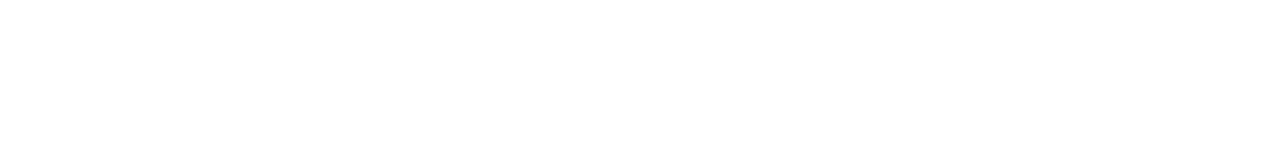
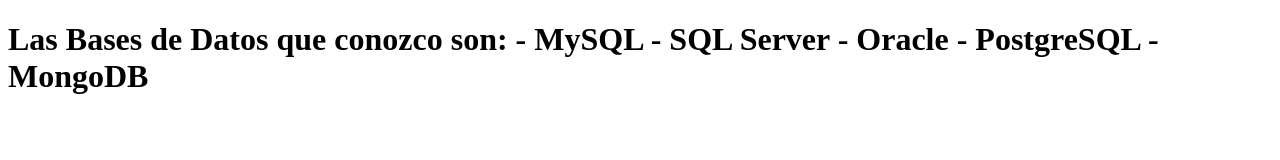
Before and after one commit to ThomXasG/PracticaGit4A_VacaThomas, a plain HTML site: page experiencia.html in a window 1280 px wide. Drawn offline with Linux system fonts and the light colour scheme.

Commit message:
Se agregó la experiencia de bases de datos

```diff
--- a/experiencia.html
+++ b/experiencia.html
@@ -7,6 +7,13 @@
     <title>Document</title>
 </head>
 <body>
-
+    <h1>
+        Las Bases de Datos que conozco son:
+            - MySQL
+            - SQL Server
+            - Oracle
+            - PostgreSQL
+            - MongoDB
+    </h1>
 </body>
 </html>
```
